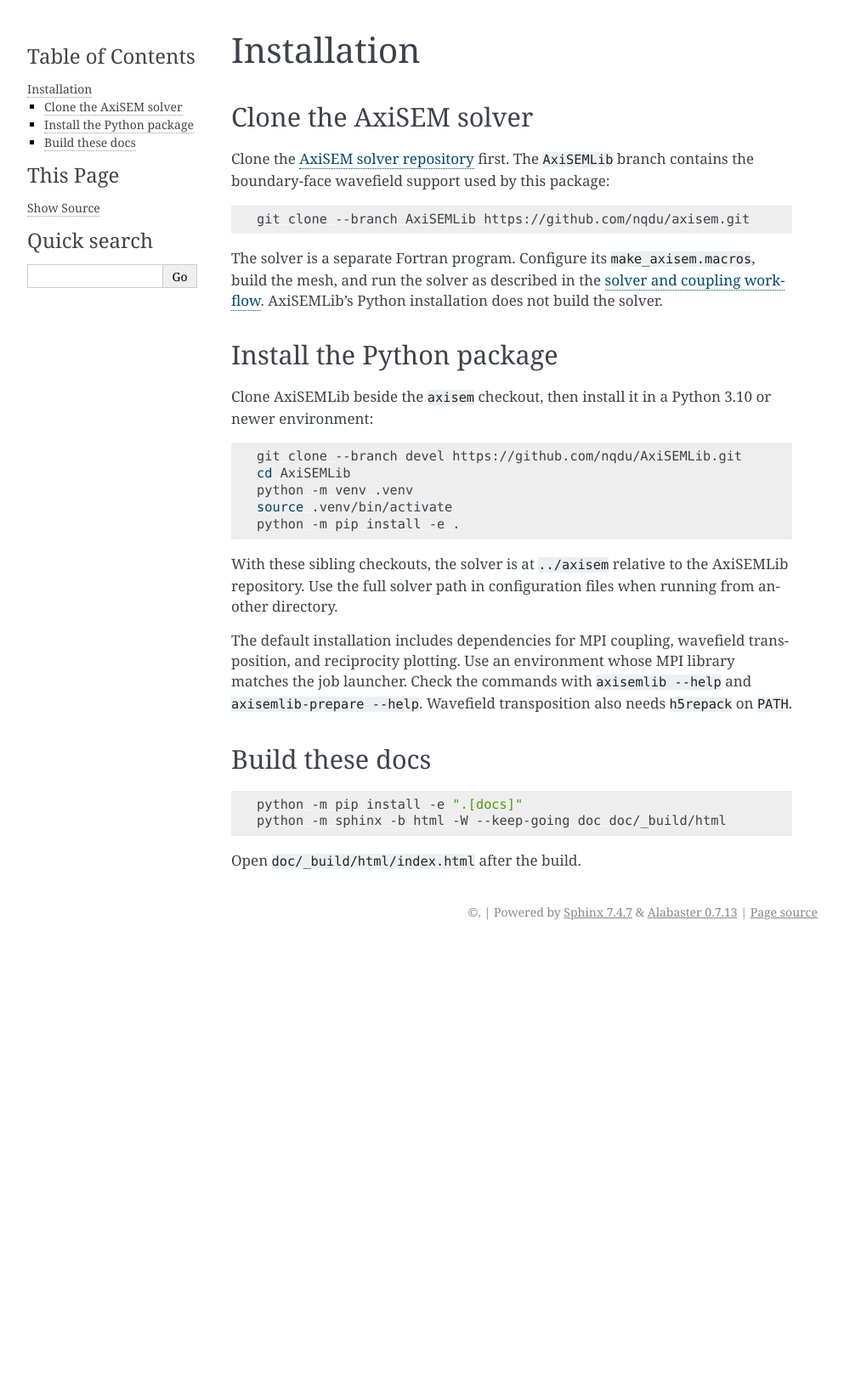
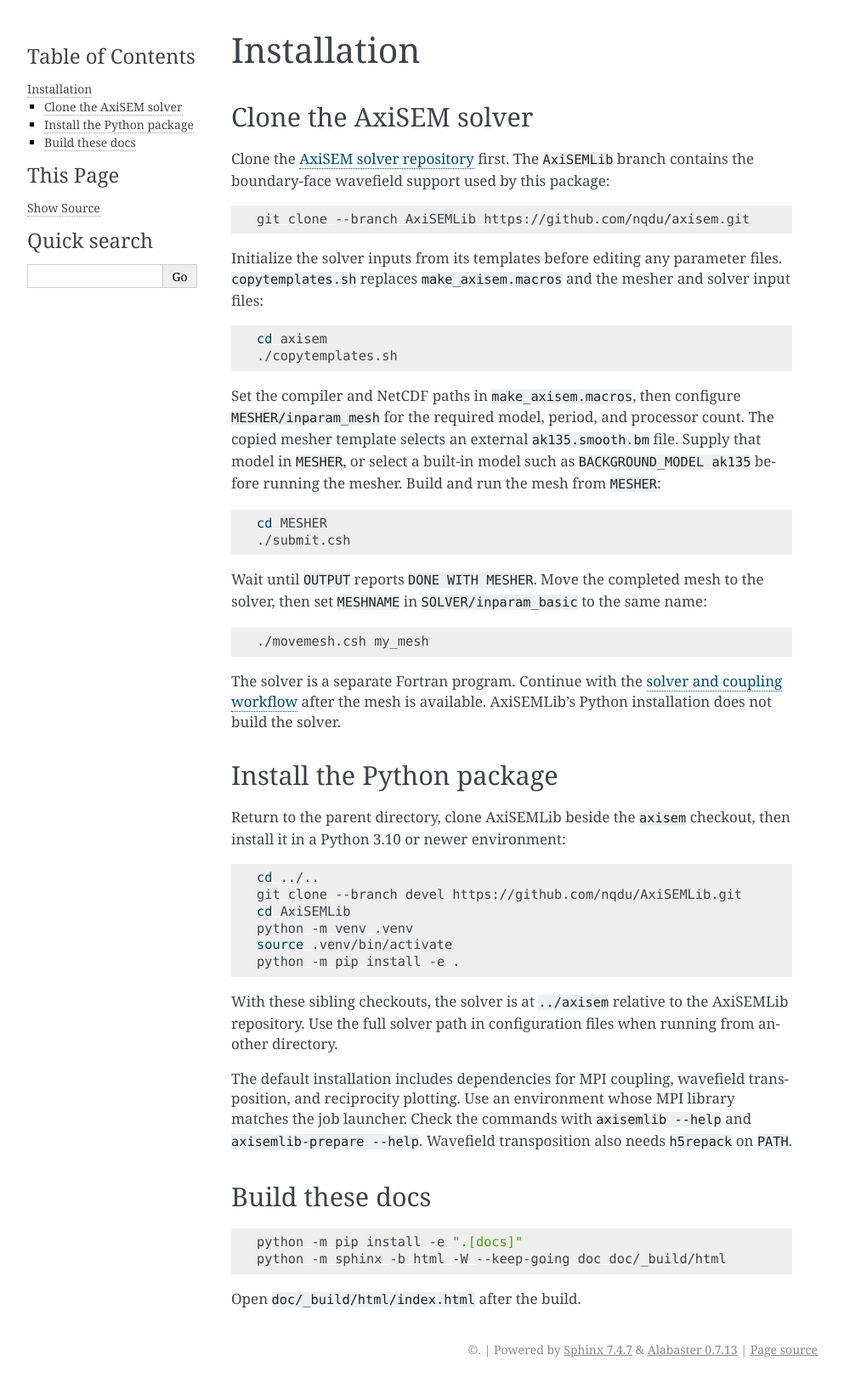
Before and after one commit to nqdu/AxiSEMLib, a Sphinx documentation site: the page built from doc/installation.md, in a window 1280 px wide. Shown: the whole page at 85% size, without its empty margins (148-1141 px from the left). Built offline with Sphinx 7.4.7, drawn with Linux system fonts in a browser that asks for light colours; before the commit the page ends 1113 px from its top, so only the background shows below that.

Commit message:
Document AxiSEM template and mesh setup order

````diff
--- a/doc/installation.md
+++ b/doc/installation.md
@@ -10,17 +10,45 @@
 git clone --branch AxiSEMLib https://github.com/nqdu/axisem.git
 ```
 
-The solver is a separate Fortran program. Configure its
-`make_axisem.macros`, build the mesh, and run the solver as described in the
-[solver and coupling workflow](workflow.md). AxiSEMLib's Python installation
-does not build the solver.
+Initialize the solver inputs from its templates before editing any parameter
+files. `copytemplates.sh` replaces `make_axisem.macros` and the mesher and
+solver input files:
+
+```bash
+cd axisem
+./copytemplates.sh
+```
+
+Set the compiler and NetCDF paths in `make_axisem.macros`, then configure
+`MESHER/inparam_mesh` for the required model, period, and processor count.
+The copied mesher template selects an external `ak135.smooth.bm` file. Supply
+that model in `MESHER`, or select a built-in model such as
+`BACKGROUND_MODEL ak135` before running the mesher.
+Build and run the mesh from `MESHER`:
+
+```bash
+cd MESHER
+./submit.csh
+```
+
+Wait until `OUTPUT` reports `DONE WITH MESHER`. Move the completed mesh to the
+solver, then set `MESHNAME` in `SOLVER/inparam_basic` to the same name:
+
+```bash
+./movemesh.csh my_mesh
+```
+
+The solver is a separate Fortran program. Continue with the
+[solver and coupling workflow](workflow.md) after the mesh is available.
+AxiSEMLib's Python installation does not build the solver.
 
 ## Install the Python package
 
-Clone AxiSEMLib beside the `axisem` checkout, then install it in a Python
-3.10 or newer environment:
+Return to the parent directory, clone AxiSEMLib beside the `axisem` checkout,
+then install it in a Python 3.10 or newer environment:
 
 ```bash
+cd ../..
 git clone --branch devel https://github.com/nqdu/AxiSEMLib.git
 cd AxiSEMLib
 python -m venv .venv
````
Also changed, not shown: README.md (+4 -3 lines), doc/workflow.md (+31 -5 lines).
